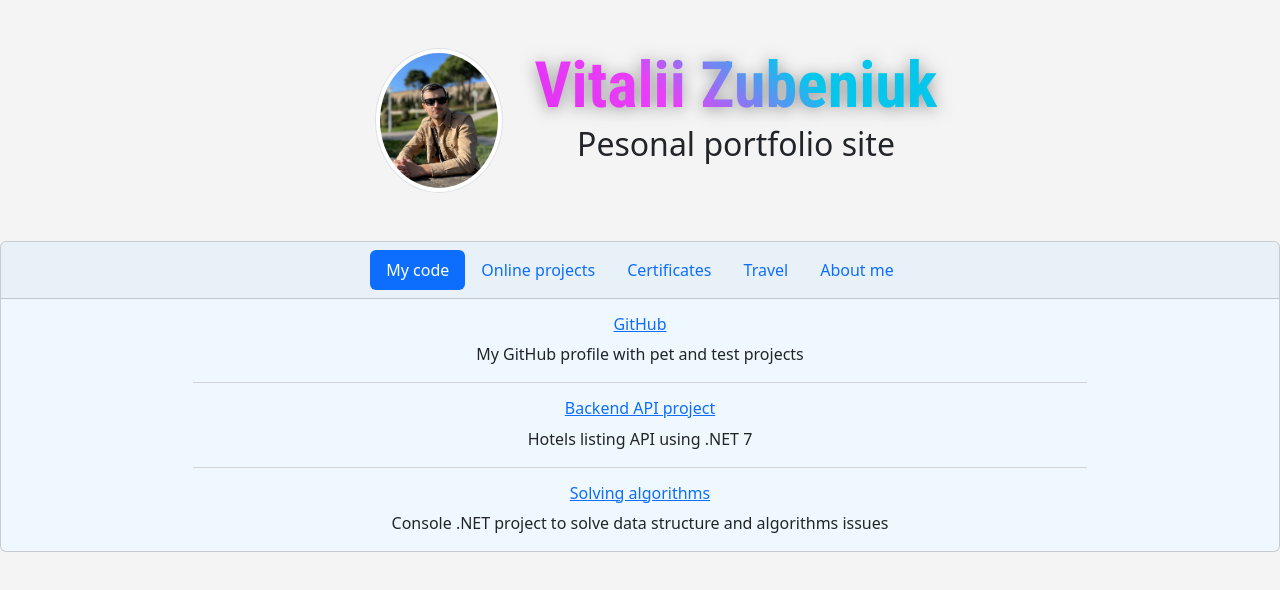
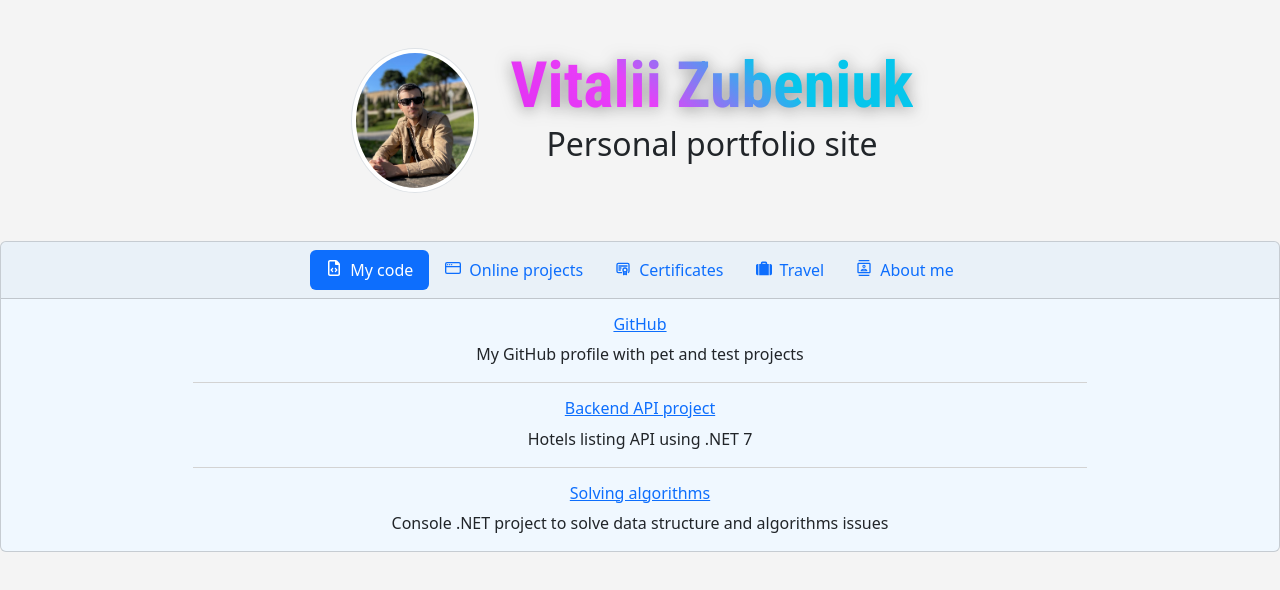
Before and after one commit to VitaliyLV/Portfolio, a React (Vite) app: page / in a window 1280 px wide. Shown: the top 590 px of the page. Built offline with nearby package versions, Linux system fonts and the light colour scheme.

Commit message:
add icons

```diff
--- a/src/App.jsx
+++ b/src/App.jsx
@@ -9,7 +9,7 @@ function App() {
           <img className="img-thumbnail rounded-circle" src={MyImg} alt="Me" />
           <div>
             <h1>Vitalii Zubeniuk</h1>
-            <h2>Pesonal portfolio site</h2>
+            <h2>Personal portfolio site</h2>
           </div>
         </div>
       </header>
--- a/src/Tab.jsx
+++ b/src/Tab.jsx
@@ -1,11 +1,42 @@
+import IconTravel from "./assets/icons/IconTravel";
+import IconFileCode from "./assets/icons/IconCode";
+import IconBrowser from "./assets/icons/IconProject";
+import IconCertificate from "./assets/icons/IconCertificate";
+import IconContactsOutline from "./assets/icons/IconAbout";
+
 export default function Tab({ info, selected, isSelected }) {
+  let Icon = null;
+  switch (info.Icon) {
+    case "IconTravel":
+      Icon = IconTravel;
+      break;
+    case "IconCode":
+      Icon = IconFileCode;
+      break;
+    case "IconProject":
+      Icon = IconBrowser;
+      break;
+    case "IconCertificate":
+      Icon = IconCertificate;
+      break;
+    case "IconAbout":
+      Icon = IconContactsOutline;
+      break;
+  }
+
   return (
     <li className="nav-item">
       <button
-        className={`nav-link ${isSelected && "active"}`}
+        className={`nav-link ${isSelected && "active"} icon-button`}
         onClick={selected}
       >
-        {info.Name}
+        {Icon && (
+          <span className="button-icon">
+            {" "}
+            <Icon />
+          </span>
+        )}
+        <span>{info.Name}</span>
       </button>
     </li>
   );
--- a/src/assets/MyInformation.json
+++ b/src/assets/MyInformation.json
@@ -2,6 +2,7 @@
   "Data": [
     {
       "Name": "My code",
+      "Icon": "IconCode",
       "List": [
         {
           "Name": "GitHub",
@@ -22,16 +23,23 @@
     },
     {
       "Name": "Online projects",
+      "Icon": "IconProject",
       "List": [
         {
+          "Name": "CheapOAir.com",
+          "Value": "https://www.cheapoair.com/",
+          "Description": "The travel company's site I worked on as a part of a team (on front-end and back-end)"
+        },
+        {
           "Name": "Quidditch game",
-          "Value": "",
-          "Description": "A simple HTML + Vanilla JavaScript project for keeping score of Quidditch game"
+          "Value": "https://github.com/VitaliyLV/QuidditchScore",
+          "Description": "A simple HTML + Vanilla JavaScript project for keeping score of Quidditch game. You can download it and open index.html"
         }
       ]
     },
     {
       "Name": "Certificates",
+      "Icon": "IconCertificate",
       "List": [
         {
           "Name": "Azure cloud",
@@ -42,6 +50,7 @@
     },
     {
       "Name": "Travel",
+      "Icon": "IconTravel",
       "List": [
         {
           "Name": "YouTube",
@@ -57,6 +66,7 @@
     },
     {
       "Name": "About me",
+      "Icon": "IconAbout",
       "List": [
         {
           "Name": "LinkedIn",
--- /dev/null
+++ b/src/assets/icons/IconAbout.jsx
@@ -0,0 +1,18 @@
+// icon:contacts-outline | Material Design Icons https://materialdesignicons.com/ | Austin Andrews
+import * as React from "react";
+
+function IconContactsOutline(props) {
+  return (
+    <svg
+      viewBox="0 0 24 24"
+      fill="currentColor"
+      height="1em"
+      width="1em"
+      {...props}
+    >
+      <path d="M20 4H4c-1.1 0-2 .9-2 2v12c0 1.1.9 2 2 2h16c1.1 0 2-.9 2-2V6c0-1.1-.9-2-2-2m0 14H4V6h16v12M4 0h16v2H4m0 20h16v2H4m8-12a2.5 2.5 0 000-5 2.5 2.5 0 000 5m0-3.5c.55 0 1 .45 1 1s-.45 1-1 1-1-.45-1-1 .45-1 1-1m5 7.5c0-2.1-3.31-3-5-3s-5 .9-5 3v1h10v-1m-8.19-.5c.61-.5 2.03-1 3.19-1 1.17 0 2.59.5 3.2 1H8.81z" />
+    </svg>
+  );
+}
+
+export default IconContactsOutline;
--- /dev/null
+++ b/src/assets/icons/IconCertificate.jsx
@@ -0,0 +1,25 @@
+// icon:certificate | Tabler Icons https://tablericons.com/ | Csaba Kissi
+import * as React from "react";
+
+function IconCertificate(props) {
+  return (
+    <svg
+      fill="none"
+      stroke="currentColor"
+      strokeLinecap="round"
+      strokeLinejoin="round"
+      strokeWidth={2}
+      viewBox="0 0 24 24"
+      height="1em"
+      width="1em"
+      {...props}
+    >
+      <path stroke="none" d="M0 0h24v24H0z" />
+      <path d="M18 15 A3 3 0 0 1 15 18 A3 3 0 0 1 12 15 A3 3 0 0 1 18 15 z" />
+      <path d="M13 17.5V22l2-1.5 2 1.5v-4.5" />
+      <path d="M10 19H5a2 2 0 01-2-2V7c0-1.1.9-2 2-2h14a2 2 0 012 2v10a2 2 0 01-1 1.73M6 9h12M6 12h3M6 15h2" />
+    </svg>
+  );
+}
+
+export default IconCertificate;
--- /dev/null
+++ b/src/assets/icons/IconCode.jsx
@@ -0,0 +1,18 @@
+// icon:file-code | Fontawesome https://fontawesome.com/ | Fontawesome
+import * as React from "react";
+
+function IconFileCode(props) {
+  return (
+    <svg
+      viewBox="0 0 384 512"
+      fill="currentColor"
+      height="1em"
+      width="1em"
+      {...props}
+    >
+      <path d="M162.1 257.8c-7.812-7.812-20.47-7.812-28.28 0l-48 48c-7.812 7.812-7.812 20.5 0 28.31l48 48C137.8 386.1 142.9 388 148 388s10.23-1.938 14.14-5.844c7.812-7.812 7.812-20.5 0-28.31L128.3 320l33.86-33.84c6.94-7.86 6.94-20.46-.06-28.36zM365.3 93.38l-74.63-74.64C278.6 6.742 262.3 0 245.4 0H64C28.65 0 0 28.65 0 64l.006 384c0 35.34 28.65 64 64 64H320c35.2 0 64-28.8 64-64V138.6c0-16.9-6.7-33.2-18.7-45.22zM336 448c0 8.836-7.164 16-16 16H64.02c-8.838 0-16-7.164-16-16L48 64.13c0-8.836 7.164-16 16-16h160V128c0 17.67 14.33 32 32 32h79.1v288zM221.9 257.8c-7.812 7.812-7.812 20.5 0 28.31L255.7 320l-33.86 33.84c-7.812 7.812-7.812 20.5 0 28.31C225.8 386.1 230.9 388 236 388s10.23-1.938 14.14-5.844l48-48c7.812-7.812 7.812-20.5 0-28.31l-48-48C242.3 250 229.7 250 221.9 257.8z" />
+    </svg>
+  );
+}
+
+export default IconFileCode;
--- /dev/null
+++ b/src/assets/icons/IconProject.jsx
@@ -0,0 +1,21 @@
+// icon:browser | CSS Icons https://css.gg/ | Astrit
+import * as React from "react";
+
+function IconBrowser(props) {
+  return (
+    <svg fill="none" viewBox="0 0 24 24" height="1em" width="1em" {...props}>
+      <path
+        fill="currentColor"
+        d="M4 8a1 1 0 100-2 1 1 0 000 2zM8 7a1 1 0 11-2 0 1 1 0 012 0zM10 8a1 1 0 100-2 1 1 0 000 2z"
+      />
+      <path
+        fill="currentColor"
+        fillRule="evenodd"
+        d="M3 3a3 3 0 00-3 3v12a3 3 0 003 3h18a3 3 0 003-3V6a3 3 0 00-3-3H3zm18 2H3a1 1 0 00-1 1v3h20V6a1 1 0 00-1-1zM2 18v-7h20v7a1 1 0 01-1 1H3a1 1 0 01-1-1z"
+        clipRule="evenodd"
+      />
+    </svg>
+  );
+}
+
+export default IconBrowser;
--- /dev/null
+++ b/src/assets/icons/IconTravel.jsx
@@ -0,0 +1,18 @@
+// icon:travel | Zondicons http://www.zondicons.com | Steve Schoger
+import * as React from "react";
+
+function IconTravel(props) {
+  return (
+    <svg
+      viewBox="0 0 20 20"
+      fill="currentColor"
+      height="1em"
+      width="1em"
+      {...props}
+    >
+      <path d="M14 5h2v14H4V5h2V4a2 2 0 012-2h4a2 2 0 012 2v1zm3 0h1a2 2 0 012 2v10a2 2 0 01-2 2h-1V5zM3 5v14H2a2 2 0 01-2-2V7c0-1.1.9-2 2-2h1zm5-1v1h4V4H8z" />
+    </svg>
+  );
+}
+
+export default IconTravel;
--- a/src/index.css
+++ b/src/index.css
@@ -2,7 +2,7 @@
 
 header {
   text-align: center;
-  margin: 3rem 0;
+  margin: 3rem 0 3rem -3rem;
 }
 
 header h1 {
@@ -42,3 +42,13 @@ img {
     margin: 0 5%;
   }
 }
+.button-icon {
+  width: 1rem;
+  height: 1rem;
+  margin-top: -1em;
+}
+.icon-button {
+  display: inline-flex;
+  align-items: center;
+  gap: 0.5rem;
+}
```
